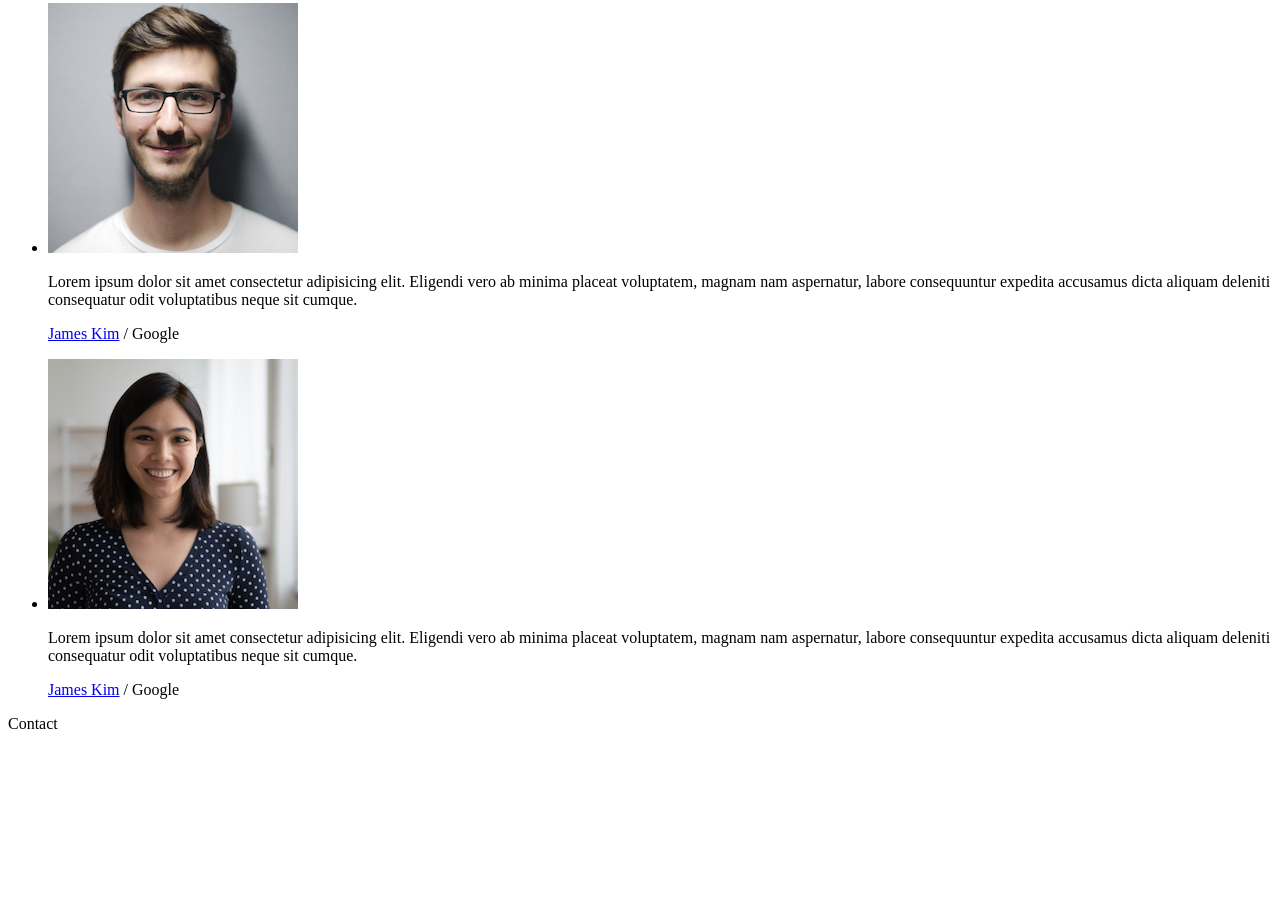
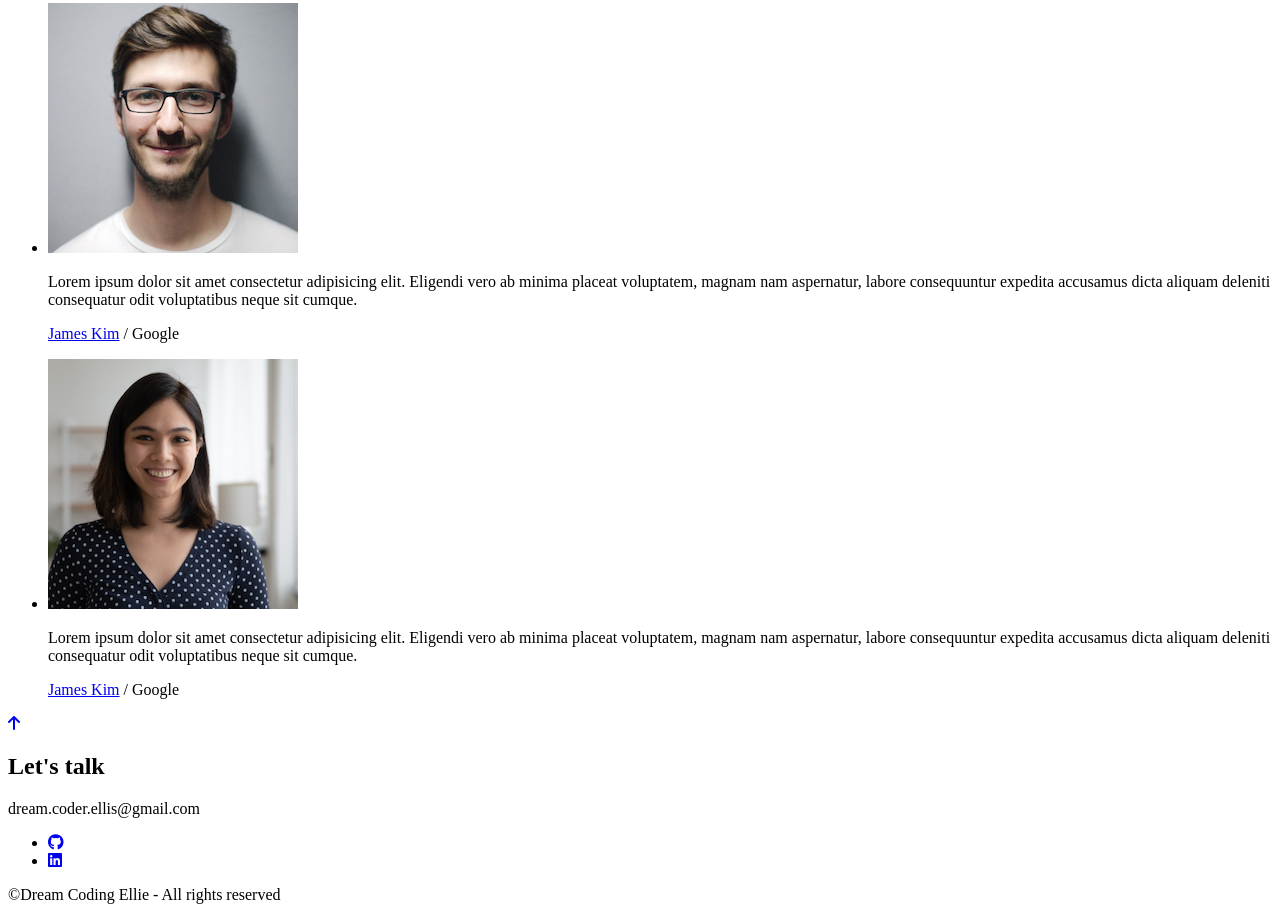
Before and after one commit to sangyeop0529/new_portfolio_2310, a plain HTML site: page index.html in a window 1280 px wide. Shown: the part 6104-7024 px from the top of the page. Before the commit the page ends 6845 px from the top, so only its background shows below. Drawn offline with Linux system fonts and the light colour scheme.

Commit message:
HTML-footer

```diff
--- a/index.html
+++ b/index.html
@@ -257,9 +257,23 @@
                 </ul>
             </section>
             <!-- Arrow up -->
-            <aside></aside>
+            <aside>
+                <a href="#home" title="back to top"><i class="fa-solid fa-arrow-up"></i></a>
+            </aside>
         </main>
         <!-- Footer -->
-        <footer id="contact">Contact</footer>
+        <footer id="contact">
+            <h2>Let&#39;s talk</h2>
+            <p>dream.coder.ellis@gmail.com</p>
+            <ul>
+                <li>
+                    <a href="#" title="my github link" target="_blank"><i class="fa-brands fa-github"></i></a>
+                </li>
+                <li>
+                    <a href="#" title="my linkedin link" target="_blank"><i class="fa-brands fa-linkedin"></i></a>
+                </li>
+            </ul>
+            <p>©Dream Coding Ellie - All rights reserved</p>
+        </footer>
     </body>
 </html>
```
